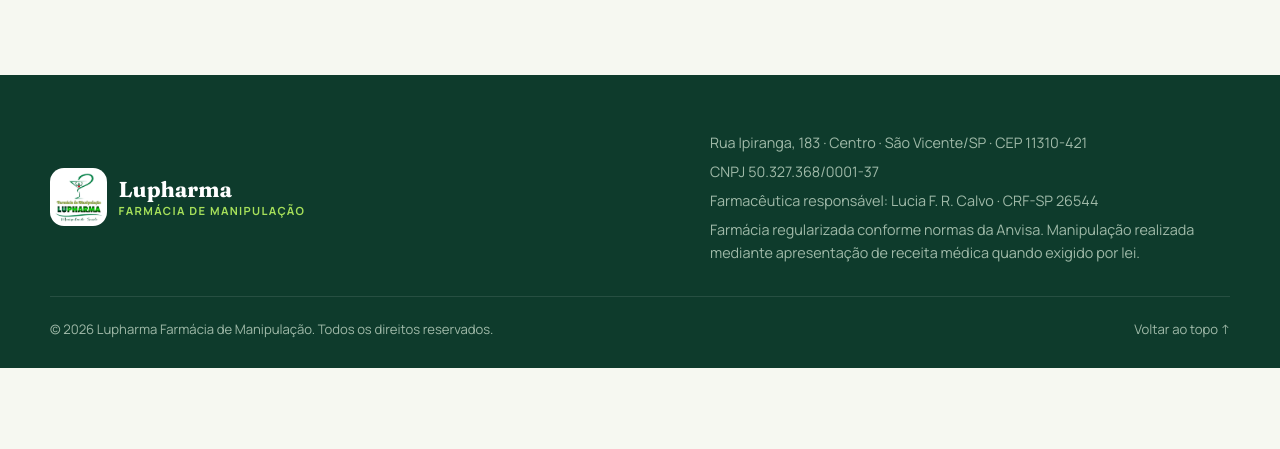
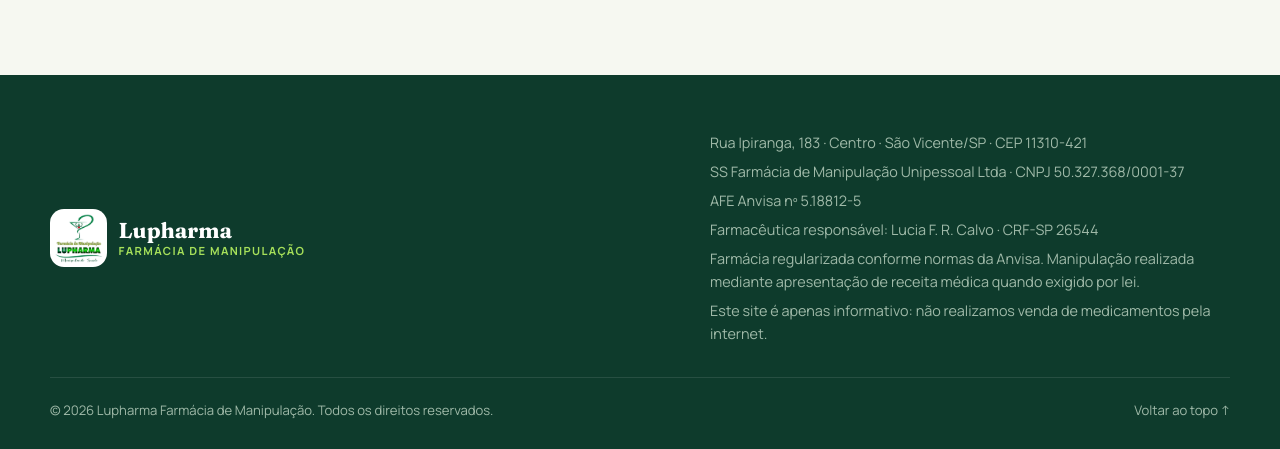
Before and after one commit to nikolasoliveira08-max/lupharma-site, a plain HTML site: page index.html in a window 1280 px wide. Shown: the part 6494-6943 px from the top of the page. Before the commit the page ends 6862 px from the top, so only its background shows below. Drawn offline with Linux system fonts and the light colour scheme.

Commit message:
Adiciona AFE Anvisa e aviso de que não há venda online no rodapé
Co-Authored-By: Claude Opus 5.5 <noreply@anthropic.com>

```diff
--- a/index.html
+++ b/index.html
@@ -564,9 +564,11 @@ footer{background:var(--verde-escuro);color:#9fb9a8;padding:56px 0 28px;font-siz
       </div>
       <div class="legal">
         <span>Rua Ipiranga, 183 · Centro · São Vicente/SP · CEP 11310-421</span>
-        <span>CNPJ 50.327.368/0001-37</span>
+        <span>SS Farmácia de Manipulação Unipessoal Ltda · CNPJ 50.327.368/0001-37</span>
+        <span>AFE Anvisa nº 5.18812-5</span>
         <span>Farmacêutica responsável: Lucia F. R. Calvo · CRF-SP 26544</span>
         <span>Farmácia regularizada conforme normas da Anvisa. Manipulação realizada mediante apresentação de receita médica quando exigido por lei.</span>
+        <span>Este site é apenas informativo: não realizamos venda de medicamentos pela internet.</span>
       </div>
     </div>
     <div class="foot-bot">
```
